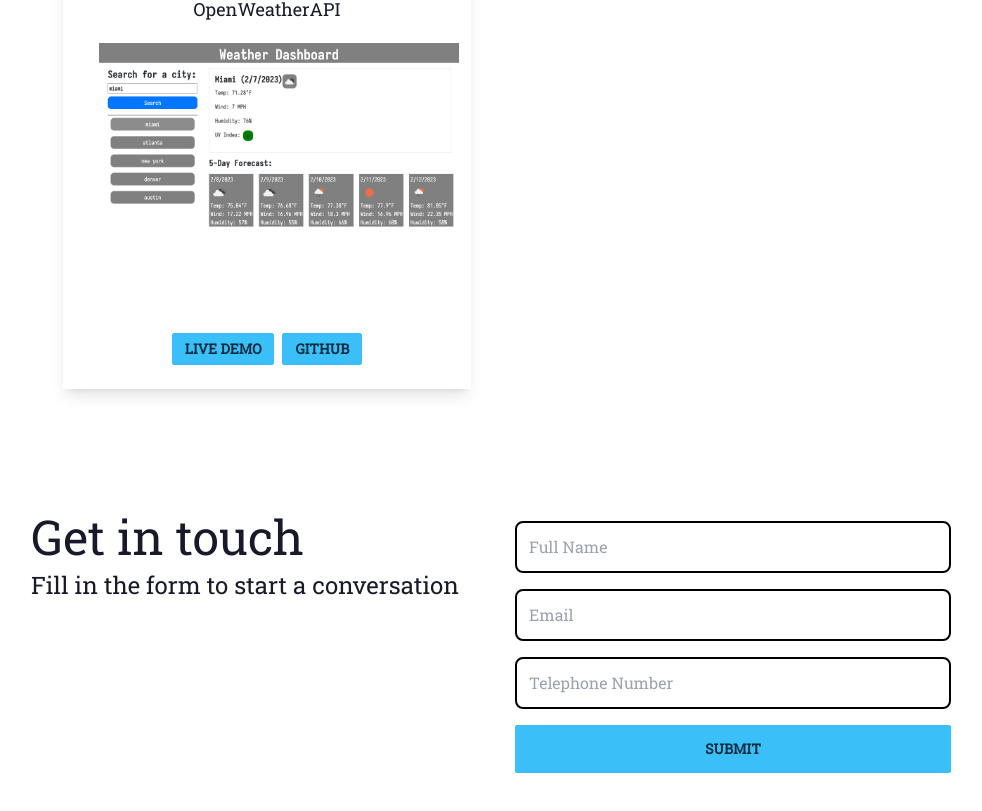
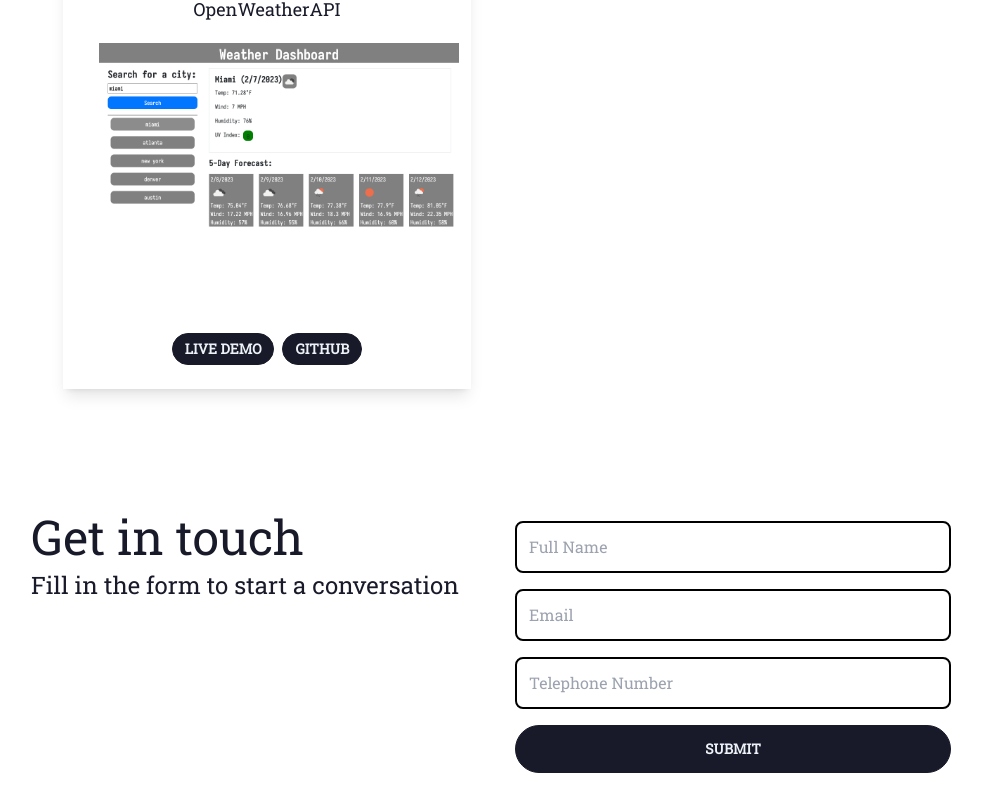
Before and after one commit to brian-gee/react-portfolio, a Next.js app: page / in a window 1280 px wide. Shown: the part 1913-2724 px from the top of the page, without its empty margins (149-1131 px from the left). Built offline with nearby package versions, Linux system fonts and the light colour scheme.

Commit message:
updating buttons

```diff
--- a/components/contact.js
+++ b/components/contact.js
@@ -56,8 +56,8 @@
                         className="w-100 mt-2 py-3 px-3 rounded-lg bg-white border-2 border-black text-gray-800 focus:border-blue-500 focus:outline-none"
                       />
                     </div>
-                    <div className="mt-2 flex justify-end pt-2">
-                      <button className="btn btn-info btn-block btn-square">
+                    <div className="mt-2 flex justify-center pt-2">
+                      <button className="btn btn-block rounded-3xl">
                         Submit
                       </button>
                     </div>
--- a/components/nav.js
+++ b/components/nav.js
@@ -22,7 +22,7 @@
               {navItems.map((link) => (
                 <li key={link.name}>
                   <Link href={link.url}>
-                    <button className="btn btn-info btn-block btn-md ml-4">
+                    <button className="btn btn-block btn-md rounded-3xl ml-4">
                       Resume
                     </button>
                   </Link>
--- a/components/portfolioItem.js
+++ b/components/portfolioItem.js
@@ -20,10 +20,10 @@
             </div>
             <div className="p-2 mt-2 flex justify-center space-x-2">
               <Link href={portfolioItem.link}>
-                <button className="btn btn-info btn-sm">Live Demo</button>
+                <button className="btn btn-sm rounded-3xl">Live Demo</button>
               </Link>
               <Link href={portfolioItem.github}>
-                <button className="btn btn-info btn-sm">Github</button>
+                <button className="btn btn-sm rounded-3xl">Github</button>
               </Link>
             </div>
           </div>
```
